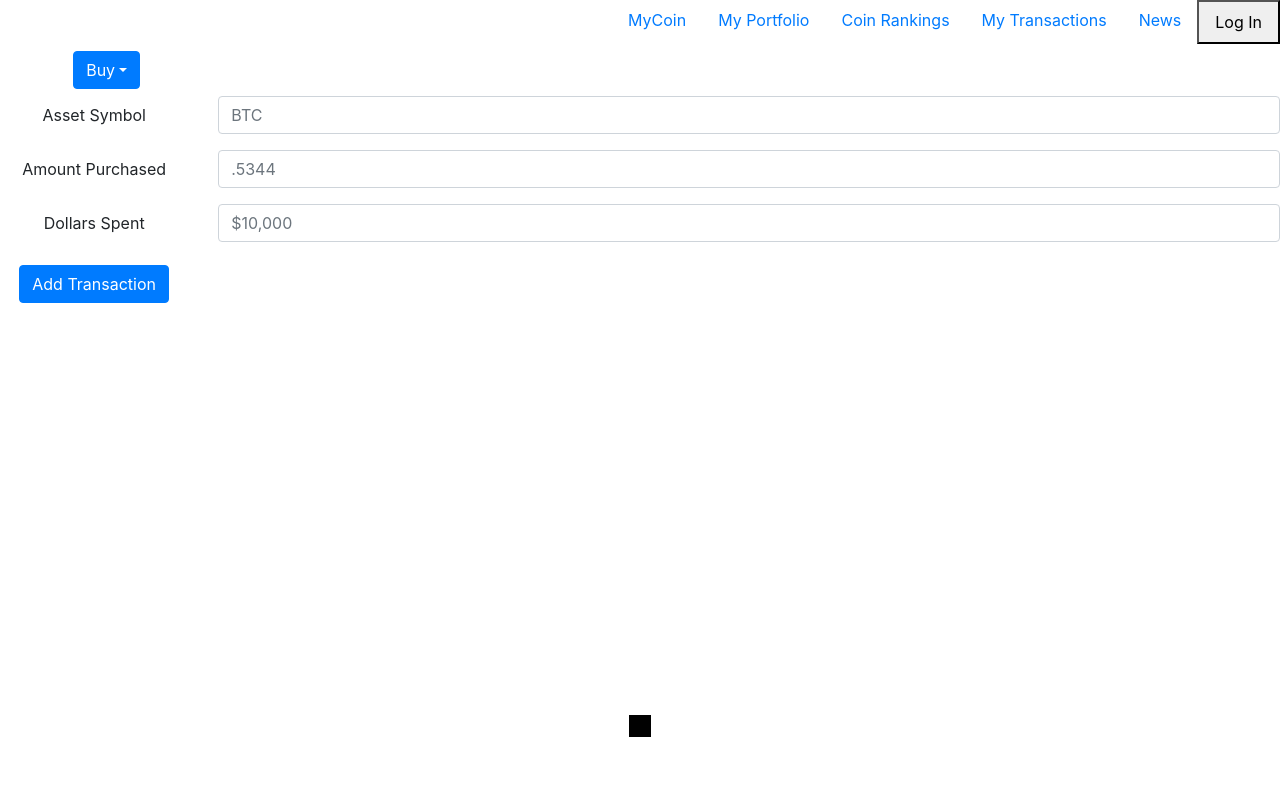
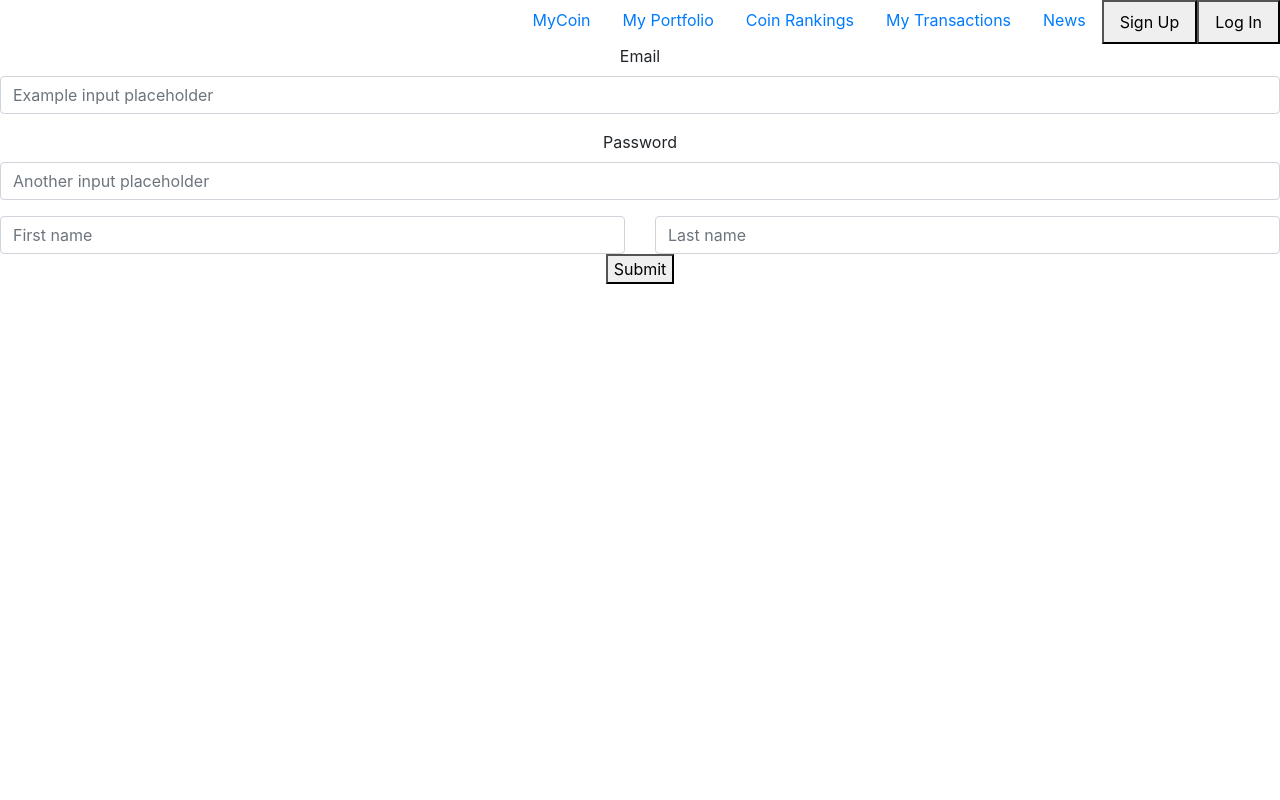
Before and after one commit to stevenstefanov/mycoin, a React (Create React App) app in the folder react-app/: page /signup in a window 1280 px wide. Shown: the top 800 px of the page. Built offline with nearby package versions, Linux system fonts and the light colour scheme.

Commit message:
creating signup

```diff
--- a/react-app/src/App.js
+++ b/react-app/src/App.js
@@ -4,16 +4,33 @@ import Nav from './components/Nav'
 import Portfolio from './components/Portfolio'
 import Three from './Utils/Three.js'
 import AddAsset from './components/AddAsset'
+import SignUp from './components/SignUp'
+import {BrowserRouter as Router, Switch, Route} from 'react-router-dom'
 
 function App() {
   const [assets, setAssets] = useState([])
   return (
-    <div className="App">
+    <Router>
+      <Switch>
+       <div className="App">
       <Nav />
+      <Route exact path ='/'>
       <Three></Three>
-      <AddAsset />
+      </Route>
+      <Route exact path = '/home'>
+      <AddAsset/>
+      </Route>
+
+      <Route exact path = '/portfolio'>
       <Portfolio assets = {assets}/>
+      </Route>
+
+      <Route exact path = '/signup'>
+        <SignUp/>
+      </Route>
     </div>
+    </Switch>
+    </Router>
   );
 }
 
--- a/react-app/src/components/Nav.js
+++ b/react-app/src/components/Nav.js
@@ -1,14 +1,15 @@
 import React from 'react'
 
 export default function Nav() {
+
     return (
         <div>
             <ul class="nav justify-content-end">
                 <li class="nav-item">
-                    <a class="nav-link active" href="#">MyCoin</a>
+                    <a class="nav-link active" href="/home">MyCoin</a>
                 </li>
                 <li class="nav-item">
-                    <a class="nav-link active" href="#">My Portfolio</a>
+                    <a class="nav-link active" href="/portfolio">My Portfolio</a>
                 </li>
                 <li class="nav-item">
                     <a class="nav-link" href="#">Coin Rankings</a>
@@ -19,6 +20,9 @@ export default function Nav() {
                 <li class="nav-item">
                     <a class="nav-link" href="#">News</a>
                 </li>
+                <li className='nav-item'>
+                <a href='/signup'><button className='nav-link' href='/signup'> Sign Up</button></a>
+                </li>
                 <li class="nav-item">
                     <button class="nav-link" href="#">Log In</button>
                 </li>
--- /dev/null
+++ b/react-app/src/components/SignUp.js
@@ -0,0 +1,41 @@
+import React from 'react';
+import axios from 'axios'
+
+function SignUp() {
+    // const userPost = () => {
+    //     axios.post('/api/user') {
+
+    //     }
+    // }
+
+    return(
+    <section className = 'sign-up-form'>
+    <form>
+    <div className="mb-3">
+    <label for="formGroupExampleInput" className="form-label">Email</label>
+    <input type="text" className="form-control" id="formGroupExampleInput" placeholder="Example input placeholder"/>
+    </div>
+
+    <div className="mb-3">
+    <label for="formGroupExampleInput2" className="form-label">Password</label>
+    <input type="text" className="form-control" id="formGroupExampleInput2" placeholder="Another input placeholder" />
+    </div>
+
+    <div class="row">
+    <div class="col">
+        <input type="text" class="form-control" placeholder="First name" aria-label="First name"/>
+    </div>
+    <div class="col">
+        <input type="text" class="form-control" placeholder="Last name" aria-label="Last name"/>
+    </div>
+    </div>
+
+    <button type='submit'>Submit</button>
+    </form>
+
+    </section>
+    )
+
+}
+
+export default SignUp;
```
Also changed, not shown: react-app/src/Utils/userAPI.js (added, +7 -0 lines), 1 other file (tests, documents, lock files or other folders).
